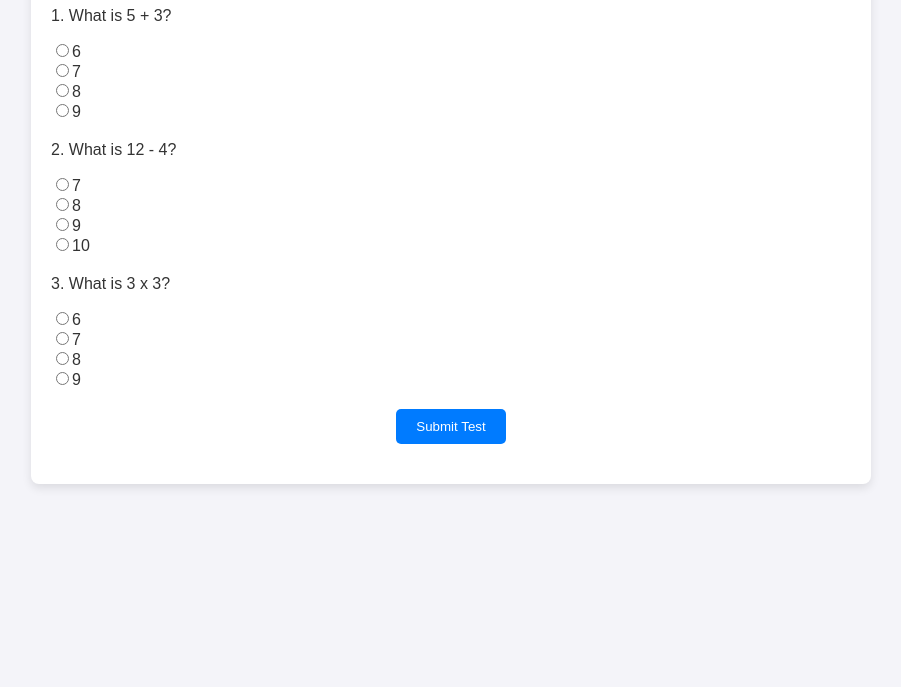
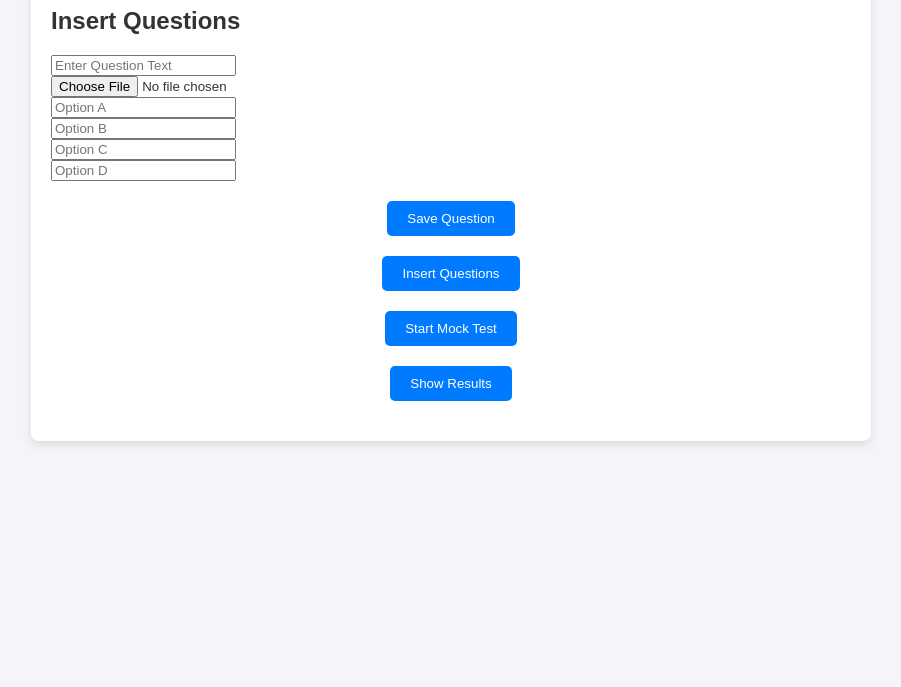
Before and after one commit to Vivek114an/Vivek, a plain HTML site: page Index.html in a window 1280 px wide. Shown: the part 113-800 px from the top of the page, without its empty margins (189-1090 px from the left). Drawn offline with Linux system fonts and the light colour scheme.

Commit message:
Update Index.html

```diff
--- a/Index.html
+++ b/Index.html
@@ -8,18 +8,36 @@
 </head>
 <body>
     <div class="container">
-        <h1>Math Mock Test</h1>
-        <form id="mockForm">
-            <div id="questionContainer"></div>
-            <button type="button" id="submitBtn">Submit Test</button>
-        </form>
-        <div id="result" class="hidden">
+        <h1>Mock Test Application</h1>
+        <div id="page1">
+            <h2>Insert Questions</h2>
+            <form id="questionForm">
+                <input type="text" id="questionText" placeholder="Enter Question Text"><br>
+                <input type="file" id="questionImage" accept="image/*"><br>
+                <input type="text" id="optionA" placeholder="Option A"><br>
+                <input type="text" id="optionB" placeholder="Option B"><br>
+                <input type="text" id="optionC" placeholder="Option C"><br>
+                <input type="text" id="optionD" placeholder="Option D"><br>
+                <button type="button" onclick="saveQuestion()">Save Question</button>
+            </form>
+        </div>
+
+        <div id="page2" class="hidden">
+            <h2>Mock Test</h2>
+            <form id="mockTestForm">
+                <div id="testQuestions"></div>
+                <button type="button" onclick="submitTest()">Submit Test</button>
+            </form>
+        </div>
+
+        <div id="page3" class="hidden">
             <h2>Results</h2>
-            <p id="attempted"></p>
-            <p id="unattempted"></p>
-            <p id="incorrect"></p>
-            <p>Check the correctness of your responses in your book.</p>
+            <div id="results"></div>
         </div>
+
+        <button onclick="showPage(1)">Insert Questions</button>
+        <button onclick="showPage(2)">Start Mock Test</button>
+        <button onclick="showPage(3)">Show Results</button>
     </div>
     <script src="script.js"></script>
 </body>
```
